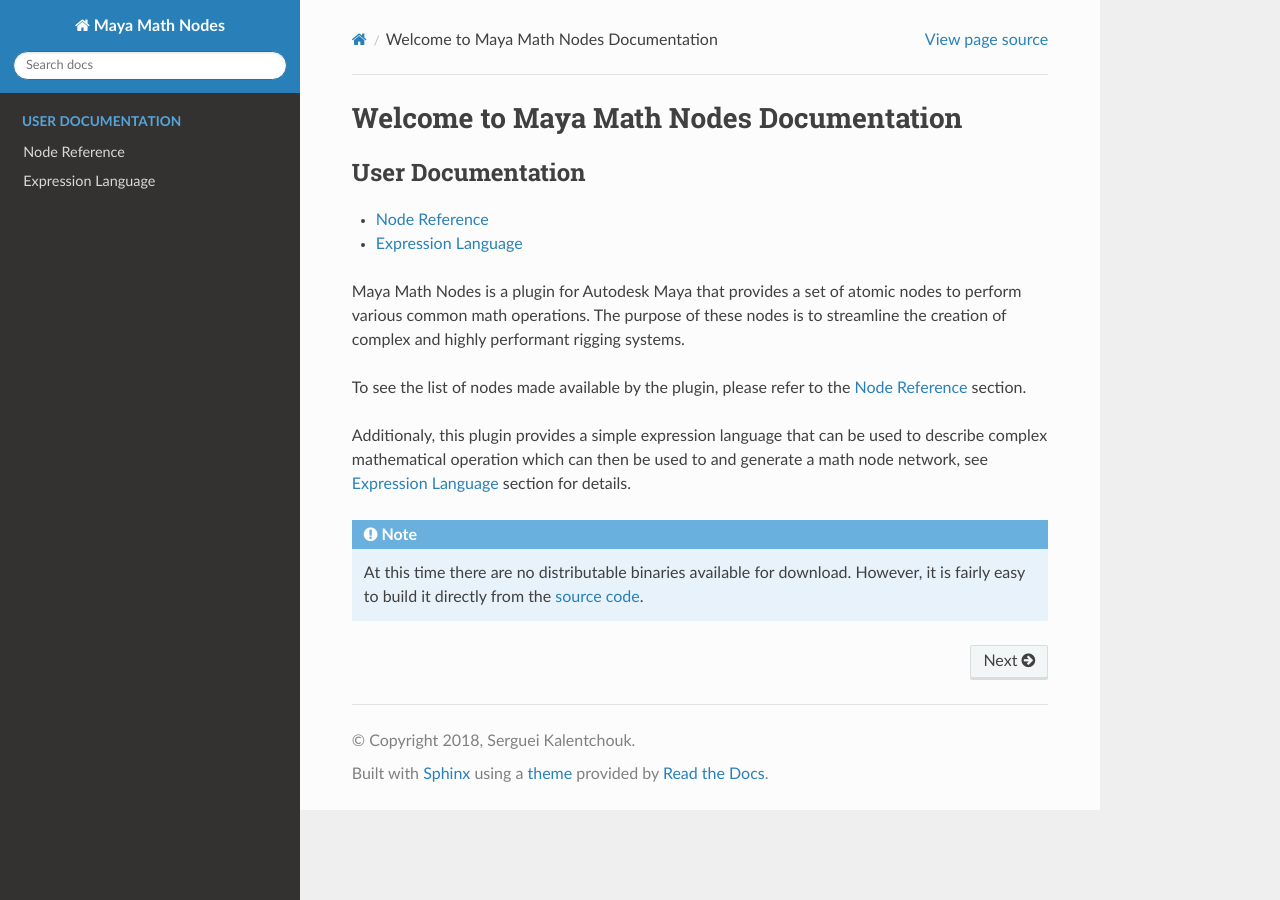
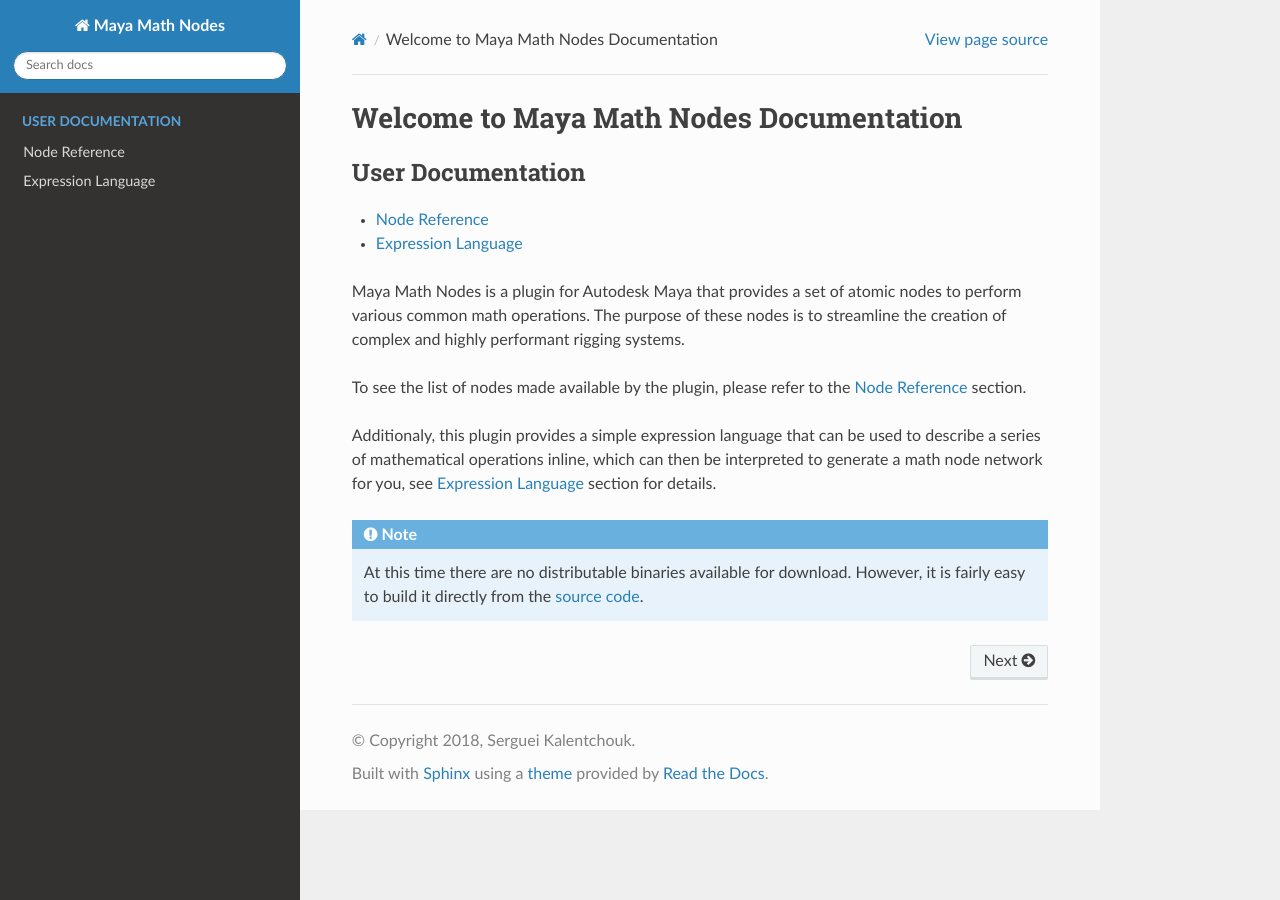
Before and after one commit to serguei-k/maya-math-nodes, a Sphinx documentation site: the page built from docs/source/index.rst, in a window 1280 px wide. Built offline with Sphinx 7.4.7 and the Read the Docs theme 2.0.0, drawn with Linux system fonts in a browser that asks for light colours.

Commit message:
another grammar fix

```diff
--- a/docs/source/index.rst
+++ b/docs/source/index.rst
@@ -18,8 +18,7 @@
 
 To see the list of nodes made available by the plugin, please refer to the :ref:`Node Reference <nodeReference>` section.
 
-Additionaly, this plugin provides a simple expression language that can be used to describe complex mathematical operation which can
-then be used to and generate a math node network, see :ref:`Expression Language <expressionLanguage>` section for details.
+Additionaly, this plugin provides a simple expression language that can be used to describe a series of mathematical operations inline, which can then be interpreted to generate a math node network for you, see :ref:`Expression Language <expressionLanguage>` section for details.
 
 .. note::
    At this time there are no distributable binaries available for download.
```
